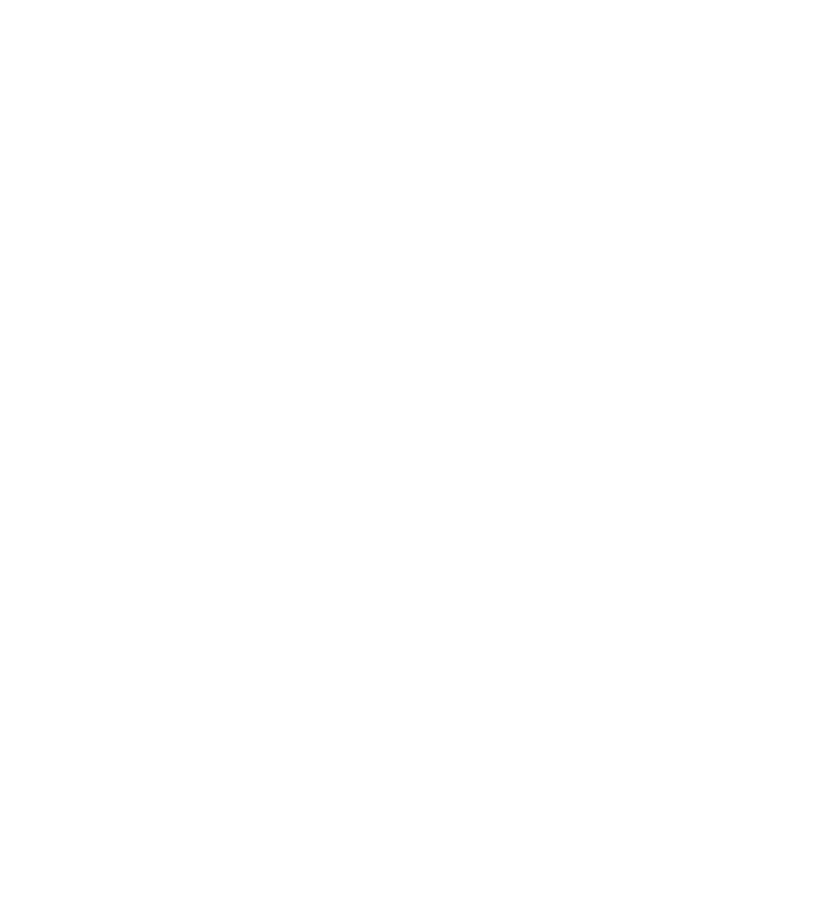
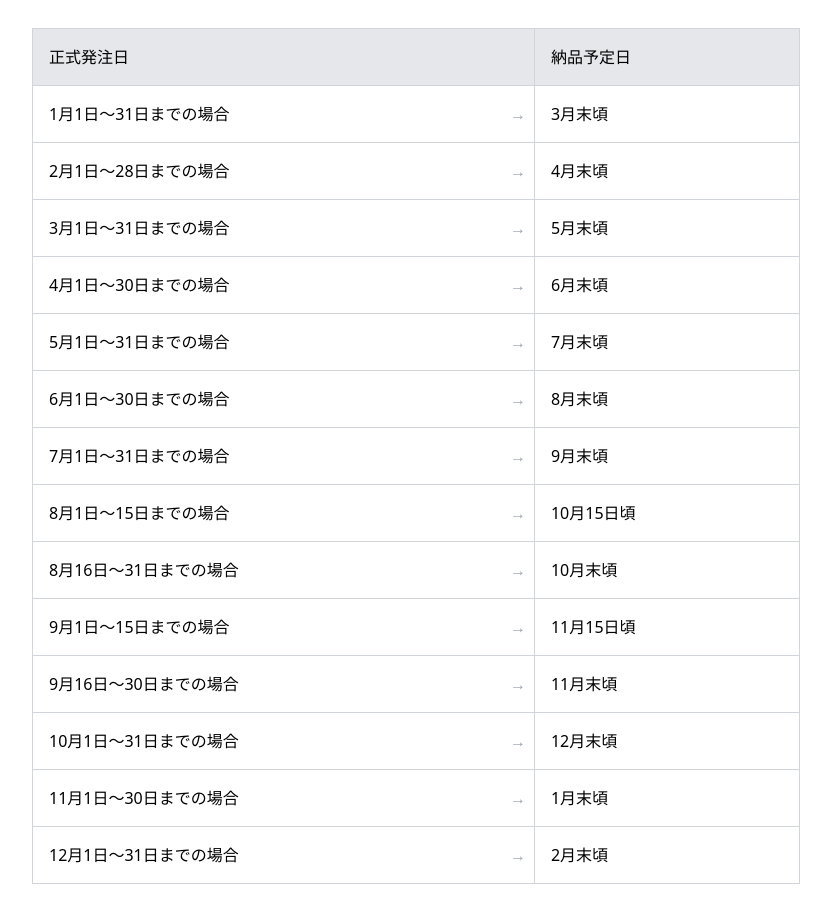
Before and after one commit to sisu2468/Design_Service, a React (Vite) app: page /deliverschesule in a window 1280 px wide. Before the commit this address had no page. Shown: the whole page, without its empty margins (224-1055 px from the left). Before the commit the page ends 800 px from the top, so only its background shows below. Built offline with nearby package versions, Linux system fonts and the light colour scheme.

Commit message:
feat: deliverschesule

```diff
--- a/src/App.tsx
+++ b/src/App.tsx
@@ -2,6 +2,7 @@ import { Route, BrowserRouter as Router, Routes } from 'react-router-dom';
 import FlagDeliver from './pages/deliver';
 import Home from './pages/home';
 import OrderForm from './pages/order';
+import DeliverySchedule from './pages/deliverschesule';
 
 import './App.css';
 
@@ -13,6 +14,7 @@ function App() {
           <Route path="/" element={<Home />} />
           <Route path="/checkout" element={<FlagDeliver />} />
           <Route path="/order" element={<OrderForm />} />
+          <Route path="/deliverschesule" element={<DeliverySchedule />} />
         </Routes>
       </Router>
     </>
--- a/src/components/common/body-header.tsx
+++ b/src/components/common/body-header.tsx
@@ -19,7 +19,7 @@ export default function BodyHeader({ productnumber, barstatus }: NumberCountProp
     const { canvasRef, maskIndex } = useContext(CanvasContext);
     const { goods, setGoods } = useContext(OrderContext);
     const totalPrice = useMemo(() => goods.reduce((prev, good) => prev + MASK_IMAGES[good.index].price * good.amount, 0), [goods]);
-
+    const flagtype = maskIndex == 0 ? 'レギュラーフラッグ' : 'スイングフラッグ';
     const handleAdd = async () => {
         if (canvasRef && canvasRef.current) {
             const canvas = canvasRef.current;
@@ -36,7 +36,7 @@ export default function BodyHeader({ productnumber, barstatus }: NumberCountProp
                 tempCtx.drawImage(canvas, 0, 0, canvas.width, canvas.height, 0, 0, 128, 128);
 
                 const prevImageURL = tempCanvas.toDataURL('image/png');
-                setGoods([...goods, { index: maskIndex, image: imageURL, prevImage: prevImageURL, amount: productnumber }]);
+                setGoods([...goods, { index: maskIndex, image: imageURL, prevImage: prevImageURL, amount: productnumber, flagtype: flagtype }]);
             }
         }
     }
--- a/src/constants/interfaces.ts
+++ b/src/constants/interfaces.ts
@@ -23,4 +23,5 @@ export interface IGood {
     image: string;
     prevImage: string;
     amount: number;
+    flagtype: string;
 }
--- a/src/pages/deliver.tsx
+++ b/src/pages/deliver.tsx
@@ -10,6 +10,7 @@ import { IoIosClose } from "react-icons/io";
 export default function FlagBuy() {
     const { goods, setGoods } = useContext(OrderContext);
     const totalPrice = useMemo(() => goods.reduce((prev, good) => prev + MASK_IMAGES[good.index].price * good.amount, 0), [goods]);
+    console.log(goods);
 
     return (
         <div className="h-screen">
@@ -18,7 +19,7 @@ export default function FlagBuy() {
                 <div className="max-w-4xl mx-auto w-full">
                     <div className="flex flex-col gap-4 items-center justify-center py-5 border-[1px] border-black mb-3">
                         <span className="text-black text-4xl font-extrabold">今注文すると <span className="text-[#FF0000] text-5xl font-bold">X</span> 月<span className="text-[#FF0000] text-5xl font-bold">X</span> 日 に発送予定</span>
-                        <span className="text-black font-medium text-base">お届け予定日 (納期)の目安は、<a href="/order"><span className="text-blue-600">こちらのページ</span></a>をご確認ください。</span>
+                        <span className="text-black font-medium text-base">お届け予定日 (納期)の目安は、<a href="/deliverschesule"><span className="text-blue-600">こちらのページ</span></a>をご確認ください。</span>
                     </div>
                     <div className="grid grid-cols-5 items-center text-center px-10">
                         <div className="w-36"></div>
@@ -38,17 +39,17 @@ export default function FlagBuy() {
                                 />
                             </div>
                             <div className="flex flex-col gap-2 items-center">
-                                <span className="font-normal">レギュラーフラッグ</span>
+                                <span className="font-normal">{good.flagtype}</span>
                                 <button className="px-1.5 py-2 bg-blue-600 text-white font-semibold">デザインを編集</button>
                             </div>
                             <div className="flex items-center justify-center">
-                                <span>¥{MASK_IMAGES[good.index].price}</span>
+                                <span>¥{formatNumber(MASK_IMAGES[good.index].price)}</span>
                             </div>
                             <div className="flex items-center justify-center">
                                 <BuyNumberCount productnumber={good.amount} setProductNumber={(amount) => setGoods(goods.map((good, i) => index == i ? { ...good, amount } : good))} />
                             </div>
                             <div className="flex items-center justify-center">
-                                <span>¥{MASK_IMAGES[good.index].price * good.amount}</span>
+                                <span>¥{formatNumber(MASK_IMAGES[good.index].price * good.amount)}</span>
                             </div>
                         </div>
                     ))}
--- /dev/null
+++ b/src/pages/deliverschesule.tsx
@@ -0,0 +1,48 @@
+export default function DeliverySchedule() {
+    const scheduleData = [
+        { orderPeriod: "1月1日～31日までの場合", deliveryDate: "3月末頃" },
+        { orderPeriod: "2月1日～28日までの場合", deliveryDate: "4月末頃" },
+        { orderPeriod: "3月1日～31日までの場合", deliveryDate: "5月末頃" },
+        { orderPeriod: "4月1日～30日までの場合", deliveryDate: "6月末頃" },
+        { orderPeriod: "5月1日～31日までの場合", deliveryDate: "7月末頃" },
+        { orderPeriod: "6月1日～30日までの場合", deliveryDate: "8月末頃" },
+        { orderPeriod: "7月1日～31日までの場合", deliveryDate: "9月末頃" },
+        { orderPeriod: "8月1日～15日までの場合", deliveryDate: "10月15日頃" },
+        { orderPeriod: "8月16日～31日までの場合", deliveryDate: "10月末頃" },
+        { orderPeriod: "9月1日～15日までの場合", deliveryDate: "11月15日頃" },
+        { orderPeriod: "9月16日～30日までの場合", deliveryDate: "11月末頃" },
+        { orderPeriod: "10月1日～31日までの場合", deliveryDate: "12月末頃" },
+        { orderPeriod: "11月1日～30日までの場合", deliveryDate: "1月末頃" },
+        { orderPeriod: "12月1日～31日までの場合", deliveryDate: "2月末頃" },
+    ]
+
+    return (
+        <div className="max-w-3xl mx-auto py-7">
+            <table className="w-full border-collapse">
+                <thead>
+                    <tr>
+                        <th className="bg-gray-200 p-4 text-left border border-gray-300 font-normal">
+                            正式発注日
+                        </th>
+                        <th className="bg-gray-200 p-4 text-left border border-gray-300 font-normal">
+                            納品予定日
+                        </th>
+                    </tr>
+                </thead>
+                <tbody>
+                    {scheduleData.map((row, index) => (
+                        <tr key={index}>
+                            <td className="p-4 border border-gray-300 relative">
+                                {row.orderPeriod}
+                                <span className="absolute right-2 top-1/2 -translate-y-1/2 text-gray-400">
+                                    →
+                                </span>
+                            </td>
+                            <td className="p-4 border border-gray-300">{row.deliveryDate}</td>
+                        </tr>
+                    ))}
+                </tbody>
+            </table>
+        </div>
+    )
+}
--- a/src/pages/order.tsx
+++ b/src/pages/order.tsx
@@ -1,4 +1,6 @@
-import { useEffect, useState } from 'react';
+import { useContext, useEffect, useState } from 'react';
+import { CanvasContext } from '../provider/CanvasProvider';
+import { OrderContext } from '../provider/OrderProvider';
 
 export default function OrderForm() {
     const [sameAsCustomer, setSameAsCustomer] = useState(false);
@@ -8,6 +10,8 @@ export default function OrderForm() {
     const [confirm4, setConfirm4] = useState(false);
     const [confirm5, setConfirm5] = useState(false);
     const [isButtonActive, setIsButtonActive] = useState(false);
+    const { goods } = useContext(OrderContext);
+    console.log("goods", goods);
 
     useEffect(() => {
         setIsButtonActive(confirm1 && confirm2 && confirm3 && confirm4 && confirm5);
```
